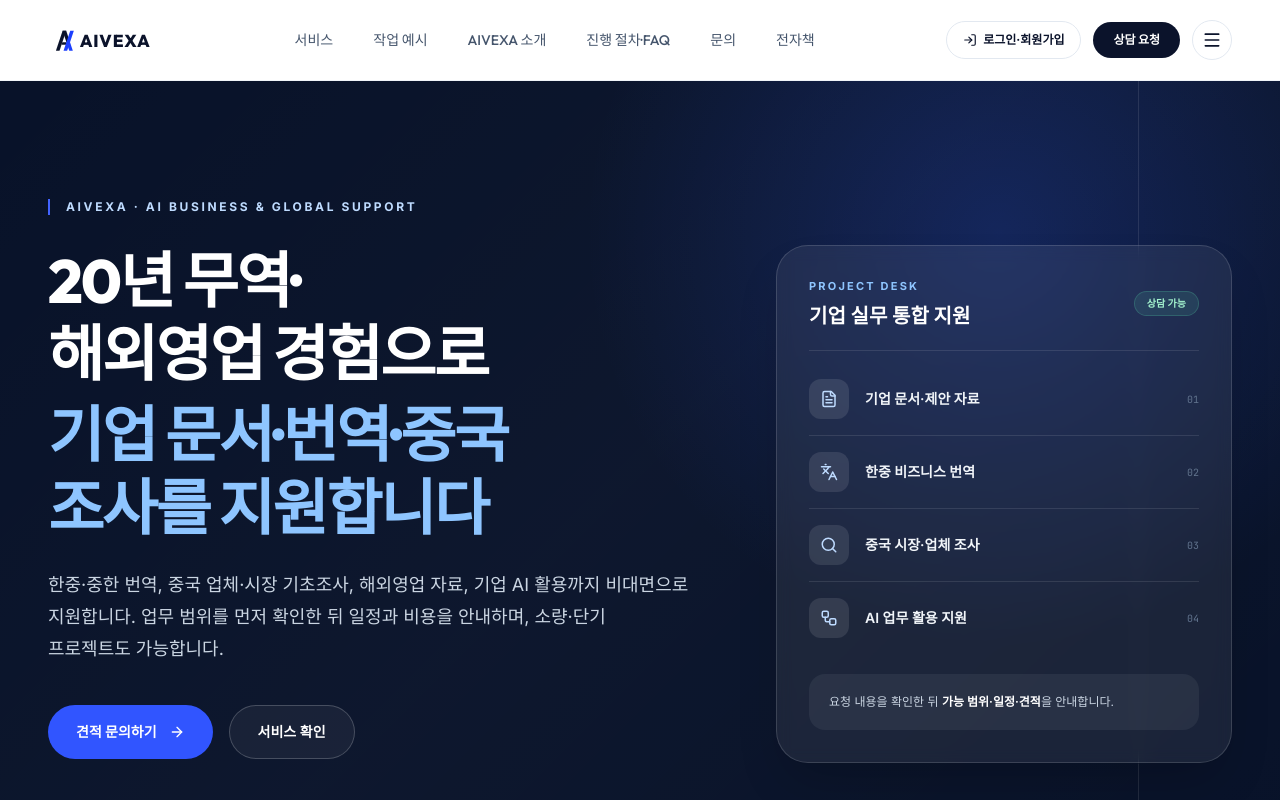
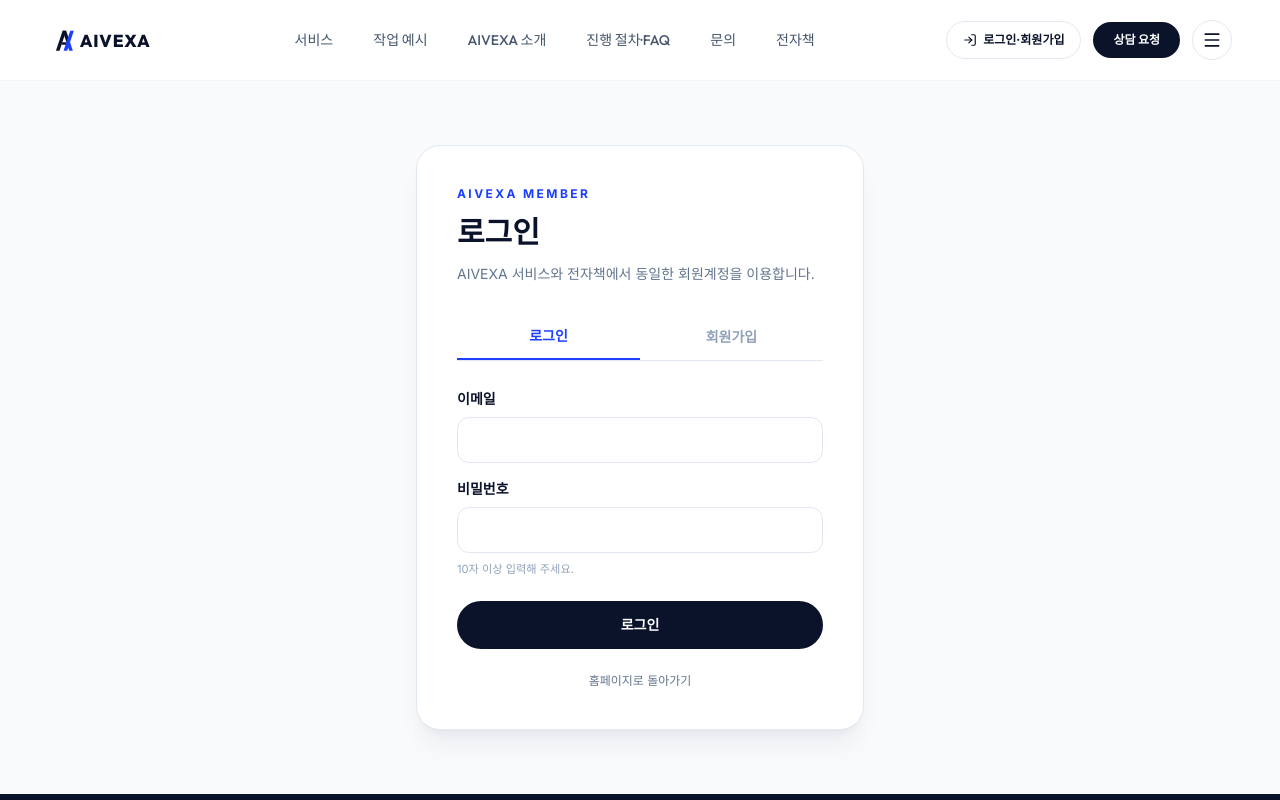
Before and after one commit to cuijinghe/cuitrade76, a React (Vite) app: page /login in a window 1280 px wide. Shown: the top 800 px of the page. Built offline with nearby package versions, Linux system fonts and the light colour scheme.

Commit message:
Add main site account access

```diff
--- a/src/App.tsx
+++ b/src/App.tsx
@@ -18,6 +18,8 @@
 import ContactPage from './pages/ContactPage';
 import PrivacyPage from './pages/PrivacyPage';
 import PricingPage from './pages/PricingPage';
+import LoginPage from './pages/LoginPage';
+import AccountPage from './pages/AccountPage';
 
 const INITIAL_INQUIRIES: Inquiry[] = [];
 
@@ -342,7 +344,7 @@
     localStorage.setItem('aivexa_site_config_v5', JSON.stringify(updated));
   };
 
-  const isHome = pathname === '/' || pathname === '/index.html' || !['/about', '/services', '/pricing', '/projects', '/partners', '/faq', '/contact', '/privacy'].includes(pathname);
+  const isHome = pathname === '/' || pathname === '/index.html' || !['/about', '/services', '/pricing', '/projects', '/partners', '/faq', '/contact', '/privacy', '/login', '/account'].includes(pathname);
 
   return (
     <div className="min-h-screen bg-white font-sans text-slate-800 antialiased" id="root-layout">
@@ -430,6 +432,9 @@
         />
         <Route path="/pricing" element={<PricingPage onNavigate={handleNavigate} />} />
         <Route path="/privacy" element={<PrivacyPage />} />
+        <Route path="/login" element={<LoginPage />} />
+        <Route path="/signup" element={<LoginPage />} />
+        <Route path="/account" element={<AccountPage />} />
         {/* Fallback routing */}
         <Route
           path="*"
--- a/src/components/Header.tsx
+++ b/src/components/Header.tsx
@@ -109,7 +109,7 @@
         {/* Primary consultation action */}
         <div className="flex items-center gap-2 sm:gap-3">
           <a
-            href="https://books.aivexa.co.kr/login"
+            href="/login"
             className="flex items-center gap-1.5 rounded-full border border-slate-200 px-3 py-2.5 text-[11px] font-bold text-brand-navy transition-colors hover:border-brand-blue hover:text-brand-blue sm:px-4 sm:text-xs"
           >
             <LogIn className="h-3.5 w-3.5" />
@@ -161,7 +161,7 @@
               <p className="text-[10px] font-bold tracking-[0.2em] text-blue-300">CUSTOMER DESK</p>
               <p className="mt-3 text-sm leading-6 text-slate-300">회원정보와 전자책 구매내역은 기존 마이페이지에서 확인할 수 있습니다.</p>
               <div className="mt-5 grid gap-2">
-                <a href="https://books.aivexa.co.kr/account" className="flex items-center justify-between rounded-xl bg-white px-4 py-3 text-xs font-bold text-brand-navy">
+                <a href="/account" className="flex items-center justify-between rounded-xl bg-white px-4 py-3 text-xs font-bold text-brand-navy">
                   <span className="flex items-center gap-2"><UserRound className="h-4 w-4" />마이페이지</span><span>→</span>
                 </a>
                 <button onClick={() => navigateAndClose('inquiry')} className="flex items-center justify-between rounded-xl border border-white/15 px-4 py-3 text-xs font-bold text-white">
--- /dev/null
+++ b/src/pages/AccountPage.tsx
@@ -0,0 +1,17 @@
+import React, { useEffect, useState } from 'react';
+import { Link } from 'react-router-dom';
+
+type User = { email: string; displayName?: string; fullName?: string; provider?: string };
+
+export default function AccountPage() {
+  const [user, setUser] = useState<User | null | undefined>(undefined);
+  useEffect(() => {
+    fetch('https://books.aivexa.co.kr/api/auth/local', { credentials: 'include' })
+      .then(async (response) => response.ok ? (await response.json()).user : null)
+      .then(setUser)
+      .catch(() => setUser(null));
+  }, []);
+  if (user === undefined) return <main className="min-h-[60vh] grid place-items-center text-slate-500">회원정보를 확인하고 있습니다…</main>;
+  if (!user) return <main className="min-h-[60vh] grid place-items-center px-5"><div className="text-center"><h1 className="text-3xl font-extrabold text-brand-navy">로그인이 필요합니다</h1><Link className="mt-6 inline-flex rounded-full bg-brand-navy px-6 py-3 text-sm font-bold text-white" to="/login">로그인·회원가입</Link></div></main>;
+  return <main className="min-h-[60vh] bg-slate-50 px-5 py-16"><section className="mx-auto max-w-2xl rounded-3xl border border-slate-200 bg-white p-8"><p className="text-xs font-bold tracking-[.2em] text-brand-blue">MY AIVEXA</p><h1 className="mt-3 text-3xl font-extrabold text-brand-navy">{user.fullName || user.displayName || '회원'}님, 반갑습니다.</h1><p className="mt-4 text-sm text-slate-500">{user.email}</p><div className="mt-8 flex flex-wrap gap-3"><Link to="/contact" className="rounded-full bg-brand-navy px-5 py-3 text-sm font-bold text-white">문의하기</Link><a href="https://books.aivexa.co.kr/account" className="rounded-full border border-slate-200 px-5 py-3 text-sm font-bold text-brand-navy">전자책 구매내역</a></div></section></main>;
+}
--- /dev/null
+++ b/src/pages/LoginPage.tsx
@@ -0,0 +1,68 @@
+import React, { FormEvent, useState } from 'react';
+import { Link, useNavigate } from 'react-router-dom';
+
+type Mode = 'login' | 'signup';
+const AUTH_API = 'https://books.aivexa.co.kr/api/auth/local';
+
+export default function LoginPage() {
+  const [mode, setMode] = useState<Mode>('login');
+  const [notice, setNotice] = useState('');
+  const [busy, setBusy] = useState(false);
+  const navigate = useNavigate();
+
+  async function submit(event: FormEvent<HTMLFormElement>) {
+    event.preventDefault();
+    setBusy(true);
+    setNotice('');
+    const data = Object.fromEntries(new FormData(event.currentTarget));
+    try {
+      const response = await fetch(AUTH_API, {
+        method: 'POST',
+        credentials: 'include',
+        headers: { 'Content-Type': 'application/json' },
+        body: JSON.stringify({
+          ...data,
+          action: mode,
+          terms: data.terms === 'on',
+          privacy: data.privacy === 'on',
+        }),
+      });
+      const result = await response.json();
+      if (!response.ok) throw new Error(result.error || '처리하지 못했습니다.');
+      navigate('/account');
+    } catch (error) {
+      setNotice(error instanceof Error ? error.message : '잠시 후 다시 시도해 주세요.');
+    } finally {
+      setBusy(false);
+    }
+  }
+
+  return (
+    <main className="min-h-[72vh] bg-slate-50 px-5 py-16">
+      <section className="mx-auto max-w-md rounded-3xl border border-slate-200 bg-white p-7 shadow-xl shadow-slate-900/5 sm:p-10">
+        <p className="text-xs font-bold tracking-[0.2em] text-brand-blue">AIVEXA MEMBER</p>
+        <h1 className="mt-3 text-3xl font-extrabold text-brand-navy">{mode === 'login' ? '로그인' : '회원가입'}</h1>
+        <p className="mt-3 text-sm leading-6 text-slate-500">AIVEXA 서비스와 전자책에서 동일한 회원계정을 이용합니다.</p>
+        <div className="mt-7 grid grid-cols-2 border-b border-slate-200">
+          <button className={`py-3 text-sm font-bold ${mode === 'login' ? 'border-b-2 border-brand-blue text-brand-blue' : 'text-slate-400'}`} onClick={() => setMode('login')}>로그인</button>
+          <button className={`py-3 text-sm font-bold ${mode === 'signup' ? 'border-b-2 border-brand-blue text-brand-blue' : 'text-slate-400'}`} onClick={() => setMode('signup')}>회원가입</button>
+        </div>
+        <form className="mt-7 grid gap-4" onSubmit={submit}>
+          {mode === 'signup' && <>
+            <label className="grid gap-2 text-sm font-bold text-brand-navy">이름<input className="rounded-xl border border-slate-200 px-4 py-3 font-normal" required name="name" autoComplete="name" /></label>
+            <label className="grid gap-2 text-sm font-bold text-brand-navy">휴대전화<input className="rounded-xl border border-slate-200 px-4 py-3 font-normal" required name="phone" inputMode="tel" autoComplete="tel" /></label>
+          </>}
+          <label className="grid gap-2 text-sm font-bold text-brand-navy">이메일<input className="rounded-xl border border-slate-200 px-4 py-3 font-normal" required type="email" name="email" autoComplete="email" /></label>
+          <label className="grid gap-2 text-sm font-bold text-brand-navy">비밀번호<input className="rounded-xl border border-slate-200 px-4 py-3 font-normal" required type="password" name="password" minLength={10} autoComplete={mode === 'signup' ? 'new-password' : 'current-password'} /><small className="font-normal text-slate-400">10자 이상 입력해 주세요.</small></label>
+          {mode === 'signup' && <div className="grid gap-2 rounded-xl bg-slate-50 p-4 text-xs text-slate-600">
+            <label><input required type="checkbox" name="terms" /> 이용약관 동의</label>
+            <label><input required type="checkbox" name="privacy" /> 개인정보처리방침 동의</label>
+          </div>}
+          <button disabled={busy} className="mt-2 rounded-full bg-brand-navy px-5 py-3.5 text-sm font-bold text-white disabled:opacity-60">{busy ? '처리 중…' : mode === 'login' ? '로그인' : '회원가입 완료'}</button>
+        </form>
+        {notice && <p className="mt-4 rounded-xl bg-red-50 p-3 text-sm text-red-700">{notice}</p>}
+        <Link to="/" className="mt-6 block text-center text-xs text-slate-500">홈페이지로 돌아가기</Link>
+      </section>
+    </main>
+  );
+}
```
